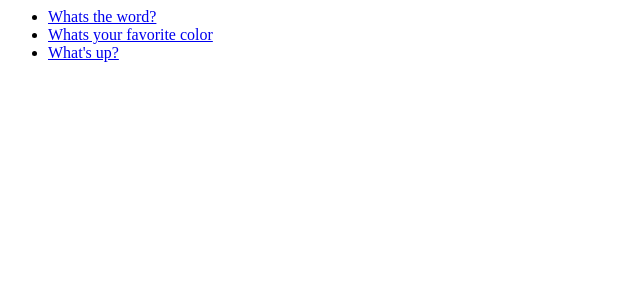
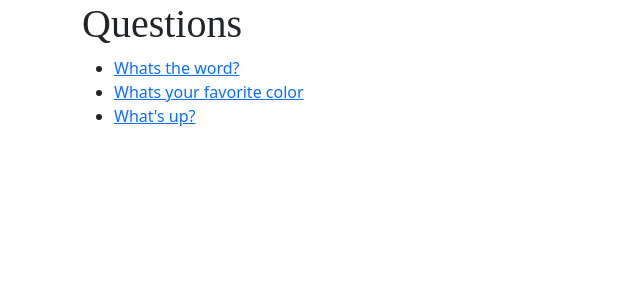
Before and after one commit to jhennerich/django_examples, a Django app: page /polls/ in a window 1280 px wide. Shown: the top 300 px of the page, without its empty margins (0-640 px from the left). Run offline with Django 5.2, Linux system fonts and the light colour scheme; data comes from the database, SQL or seed files in the repository; both versions use the stored data as it was after the commit.

Commit message:
add css and additonal questions

```diff
--- a/mysite/polls/admin.py
+++ b/mysite/polls/admin.py
@@ -1,6 +1,8 @@
 from django.contrib import admin
 from .models import Question
+from .models import Choice
 
 admin.site.register(Question)
+admin.site.register(Choice)
 
 # Register your models here.
--- /dev/null
+++ b/mysite/polls/static/css/polls.css
@@ -0,0 +1,4 @@
+h1 a, h2 a {
+    color: #C25100;
+    font-family: 'Lobster';
+}
--- a/mysite/polls/templates/polls/index.html
+++ b/mysite/polls/templates/polls/index.html
@@ -1,9 +1,20 @@
+{% load static %}
+<link rel="stylesheet" href="https://cdn.jsdelivr.net/npm/bootstrap@5.1.3/dist/css/bootstrap.min.css" integrity="sha384-1BmE4kWBq78iYhFldvKuhfTAU6auU8tT94WrHftjDbrCEXSU1oBoqyl2QvZ6jIW3" crossorigin="anonymous" />
+<link rel="stylesheet" href="{% static 'css/polls.css' %}" />
+
+<header class="page-header">
+  <div class="container">
+    <h1><a>Questions</a></h1>
     {% if latest_question_list %}
       <ul>
         {% for question in latest_question_list %}
-        <li><a href="{% url 'polls:detail' question.id %}">{{ question.question_text }}</a></li>
+          <li>
+            <a href="{% url 'polls:detail' question.id %}">{{ question.question_text }}</a>
+          </li>
         {% endfor %}
       </ul>
     {% else %}
       <p>No polls are available.</p>
     {% endif %}
+  </div>
+</header>
```
Also changed, not shown: mysite/db.sqlite3. Lines whose indentation alone changed are shown as unchanged.
